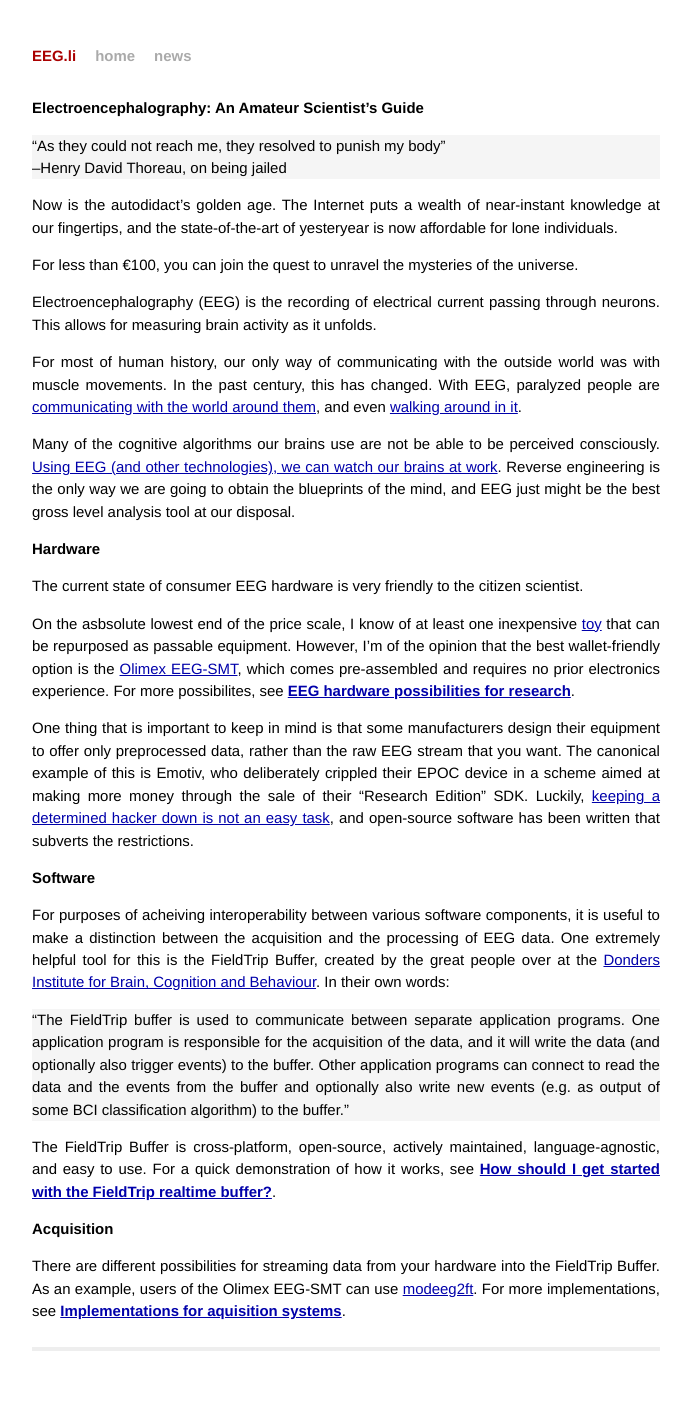
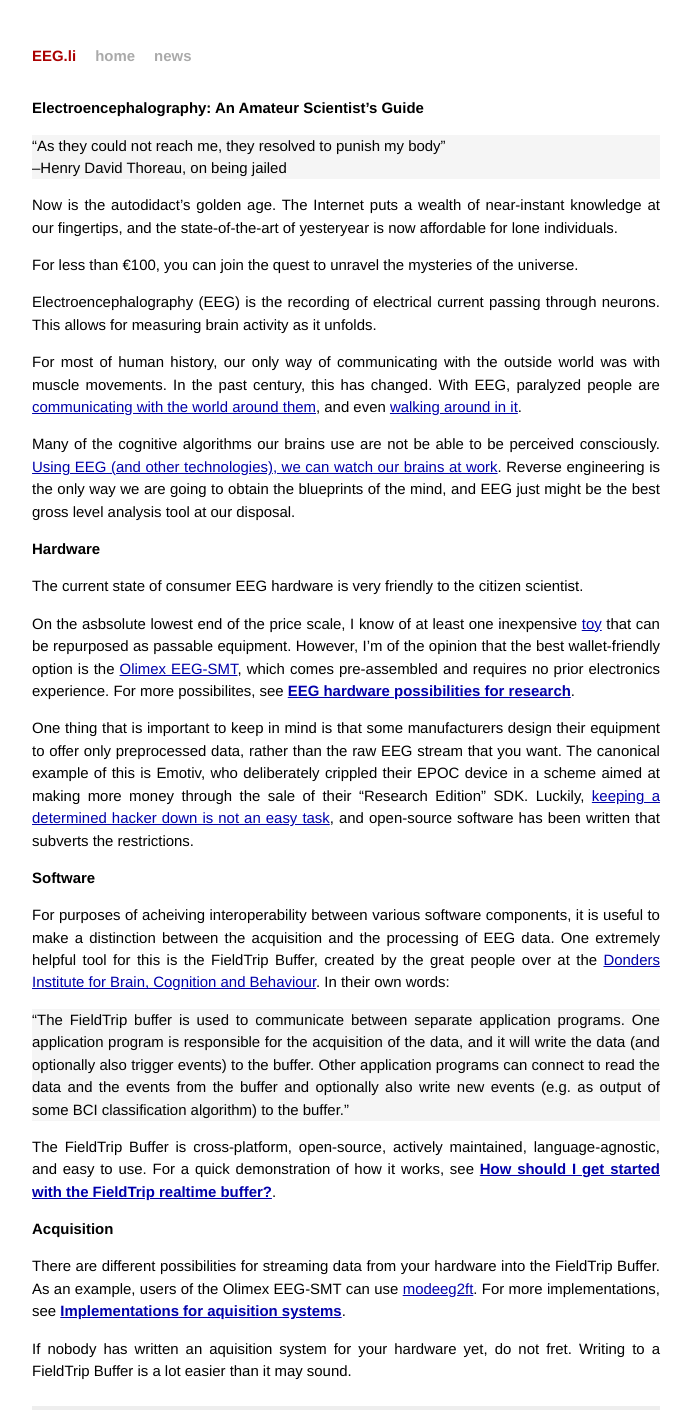
Before and after one commit to drewbug/EEG.li, a Jekyll site: the page built from index.markdown, in a window 1280 px wide. Shown: the whole page, without its empty margins (294-986 px from the left). Built offline with Jekyll 4.4.1, drawn with Linux system fonts in a browser that asks for light colours; Markdown is read by kramdown in place of the engine named in the settings; before the commit the page ends 1351 px from its top, so only the background shows below that.

Commit message:
Add to `Acquisition` section of homepage

```diff
--- a/index.markdown
+++ b/index.markdown
@@ -40,3 +40,5 @@ The FieldTrip Buffer is cross-platform, open-source, actively maintained, langua
 ### Acquisition
 
 There are different possibilities for streaming data from your hardware into the FieldTrip Buffer. As an example, users of the Olimex EEG-SMT can use [modeeg2ft](http://fieldtrip.googlecode.com/svn/trunk/realtime/src/acquisition/modeeg/modeeg2ft.cc). For more implementations, see [**Implementations for aquisition systems**](http://fieldtrip.fcdonders.nl/development/realtime/implementation#implementations_for_aquisition_systems).
+
+If nobody has written an aquisition system for your hardware yet, do not fret. Writing to a FieldTrip Buffer is a lot easier than it may sound.
```
